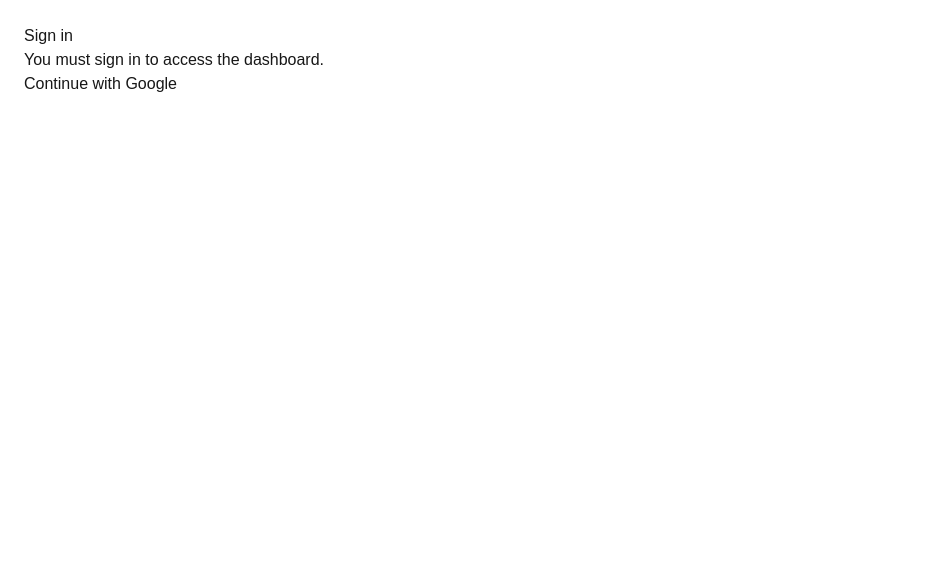
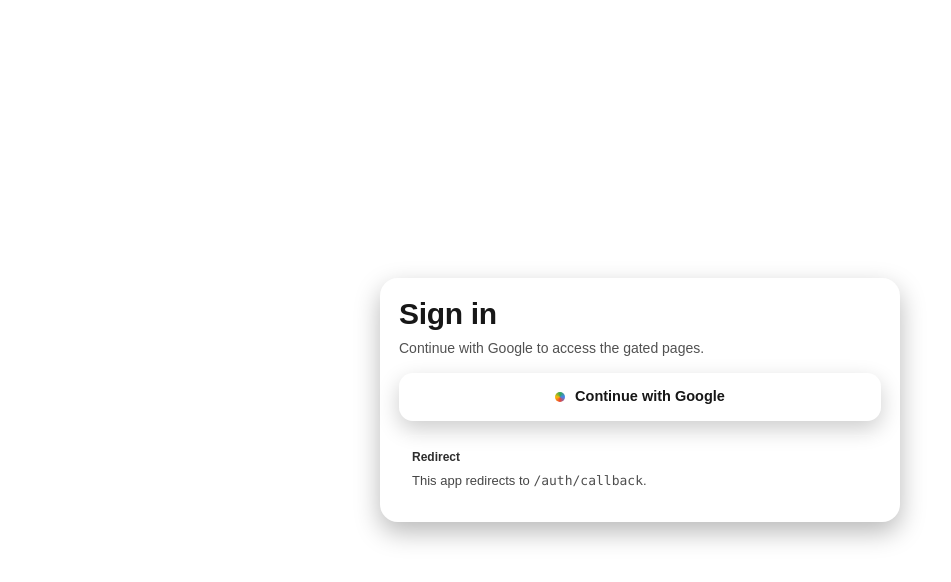
Before and after one commit to BriannaBarkema/The-Humor-Project---Week-1, a Next.js app in the folder hello-world/: page /login in a window 1280 px wide. Shown: the top 582 px of the page, without its empty margins (0-951 px from the left). Built offline with nearby package versions, Linux system fonts and the light colour scheme; no server answers.

Commit message:
Week 3 V1.3

```diff
--- a/hello-world/app/auth/callback/route.ts
+++ b/hello-world/app/auth/callback/route.ts
@@ -10,5 +10,5 @@
         await supabase.auth.exchangeCodeForSession(code);
     }
 
-    return NextResponse.redirect(`${origin}/dashboard`);
+    return NextResponse.redirect(`${origin}/dorms`);
 }
--- a/hello-world/app/dashboard/page.tsx
+++ /dev/null
@@ -1,23 +0,0 @@
-import { createClient } from "@/utils/supabase/server";
-
-export default async function DashboardPage() {
-    const supabase = await createClient();
-    const { data } = await supabase.auth.getUser();
-
-    if (!data.user) {
-        return (
-            <main style={{ padding: 24 }}>
-                <h1>Unauthorized</h1>
-                <p>Please sign in.</p>
-            </main>
-        );
-    }
-
-    return (
-        <main style={{ padding: 24 }}>
-            <h1>Dashboard</h1>
-            <p>Welcome, {data.user.email}</p>
-            <p>This UI is gated behind Google OAuth.</p>
-        </main>
-    );
-}
--- a/hello-world/app/login/page.tsx
+++ b/hello-world/app/login/page.tsx
@@ -6,10 +6,8 @@
     const supabase = createClient();
 
     const signInWithGoogle = async () => {
-        const origin =
-            typeof window !== "undefined" ? window.location.origin : "";
-
-        const redirectTo = `${origin}/auth/callback`;
+        const origin = window.location.origin;
+        const redirectTo = `${origin}/auth/callback`; // must be exactly /auth/callback
 
         await supabase.auth.signInWithOAuth({
             provider: "google",
@@ -18,13 +16,113 @@
     };
 
     return (
-        <main style={{ padding: 24 }}>
-            <h1>Sign in</h1>
-            <p>You must sign in to access the dashboard.</p>
+        <main style={styles.page}>
+            <div style={styles.shell}>
+                <div style={styles.card}>
+                    <div style={styles.header}>
+                        <h1 style={styles.h1}>Sign in</h1>
+                        <p style={styles.subtle}>
+                            Continue with Google to access the gated pages.
+                        </p>
+                    </div>
 
-            <button onClick={signInWithGoogle}>
-                Continue with Google
-            </button>
+                    <button type="button" onClick={signInWithGoogle} style={styles.primaryBtn}>
+                        <span style={styles.googleDot} />
+                        Continue with Google
+                    </button>
+
+                    <div style={styles.note}>
+                        <div style={styles.noteTitle}>Redirect</div>
+                        <div style={styles.noteBody}>
+                            This app redirects to <span style={styles.mono}>/auth/callback</span>.
+                        </div>
+                    </div>
+                </div>
+            </div>
         </main>
     );
 }
+
+const styles: Record<string, React.CSSProperties> = {
+    page: {
+        padding: 28,
+        maxWidth: 1100,
+        margin: "0 auto",
+    },
+    shell: {
+        minHeight: "calc(100vh - 56px)",
+        display: "grid",
+        placeItems: "center",
+    },
+    card: {
+        width: "100%",
+        maxWidth: 520,
+        border: "1px solid rgba(255,255,255,0.14)",
+        background: "rgba(255,255,255,0.04)",
+        borderRadius: 18,
+        padding: 18,
+        boxShadow: "0 10px 26px rgba(0,0,0,0.28)",
+    },
+    header: {
+        marginBottom: 14,
+    },
+    h1: {
+        fontSize: 30,
+        fontWeight: 800,
+        letterSpacing: -0.3,
+        margin: 0,
+        lineHeight: 1.1,
+    },
+    subtle: {
+        margin: "8px 0 0 0",
+        opacity: 0.75,
+        fontSize: 14,
+    },
+    primaryBtn: {
+        width: "100%",
+        display: "flex",
+        alignItems: "center",
+        justifyContent: "center",
+        gap: 10,
+        padding: "12px 14px",
+        borderRadius: 14,
+        border: "1px solid rgba(255,255,255,0.16)",
+        background: "rgba(255,255,255,0.08)",
+        color: "inherit",
+        fontSize: 14.5,
+        fontWeight: 750,
+        cursor: "pointer",
+        boxShadow: "0 8px 22px rgba(0,0,0,0.20)",
+    },
+    googleDot: {
+        width: 10,
+        height: 10,
+        borderRadius: 999,
+        background:
+            "conic-gradient(from 180deg, #ea4335, #fbbc05, #34a853, #4285f4, #ea4335)",
+        boxShadow: "0 0 0 3px rgba(255,255,255,0.06)",
+    },
+    note: {
+        marginTop: 14,
+        border: "1px solid rgba(255,255,255,0.14)",
+        background: "rgba(255,255,255,0.03)",
+        borderRadius: 14,
+        padding: 12,
+    },
+    noteTitle: {
+        fontSize: 12,
+        fontWeight: 800,
+        opacity: 0.9,
+        marginBottom: 6,
+    },
+    noteBody: {
+        fontSize: 13,
+        opacity: 0.8,
+        lineHeight: 1.4,
+    },
+    mono: {
+        fontFamily:
+            'ui-monospace, SFMono-Regular, Menlo, Monaco, Consolas, "Liberation Mono", "Courier New", monospace',
+        opacity: 0.95,
+    },
+};
--- a/hello-world/middle.ts
+++ b/hello-world/middleware.ts
@@ -23,11 +23,11 @@
         data: { user },
     } = await supabase.auth.getUser();
 
-    const isProtected = request.nextUrl.pathname.startsWith("/dashboard");
+    const isProtected = request.nextUrl.pathname.startsWith("/dorms");
     if (isProtected && !user) {
         const url = request.nextUrl.clone();
         url.pathname = "/login";
-        url.search = ""; // keep it clean
+        url.search = "";
         return NextResponse.redirect(url);
     }
 
@@ -35,5 +35,5 @@
 }
 
 export const config = {
-    matcher: ["/dashboard/:path*"],
+    matcher: ["/dorms/:path*"],
 };
```
